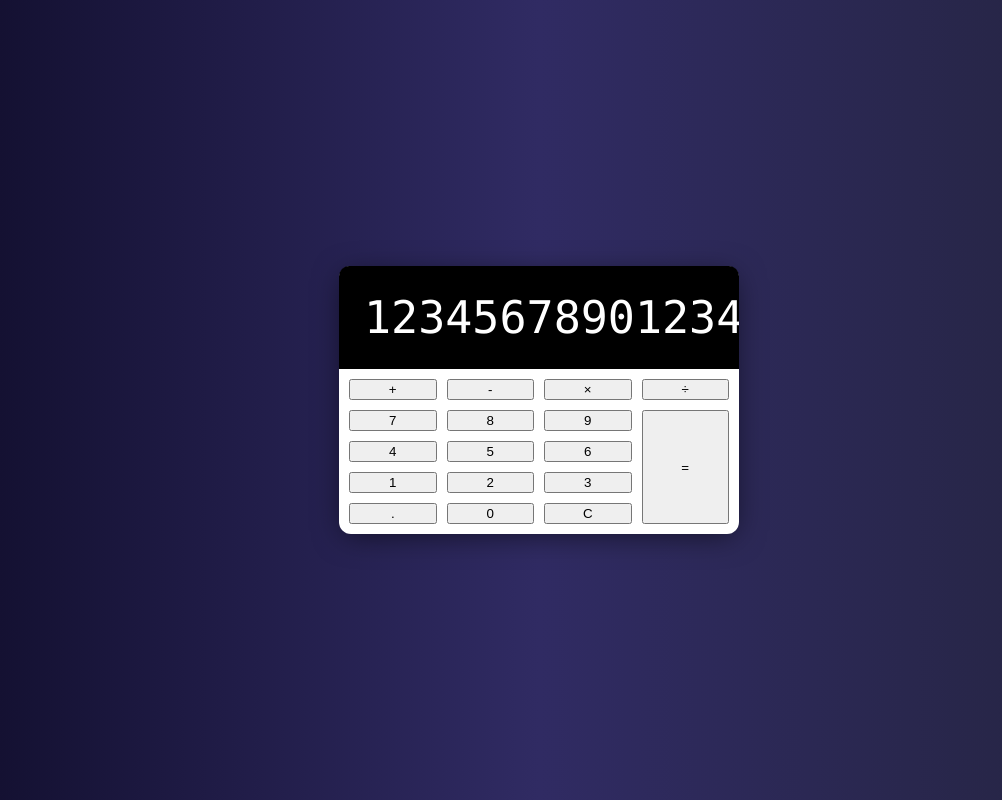
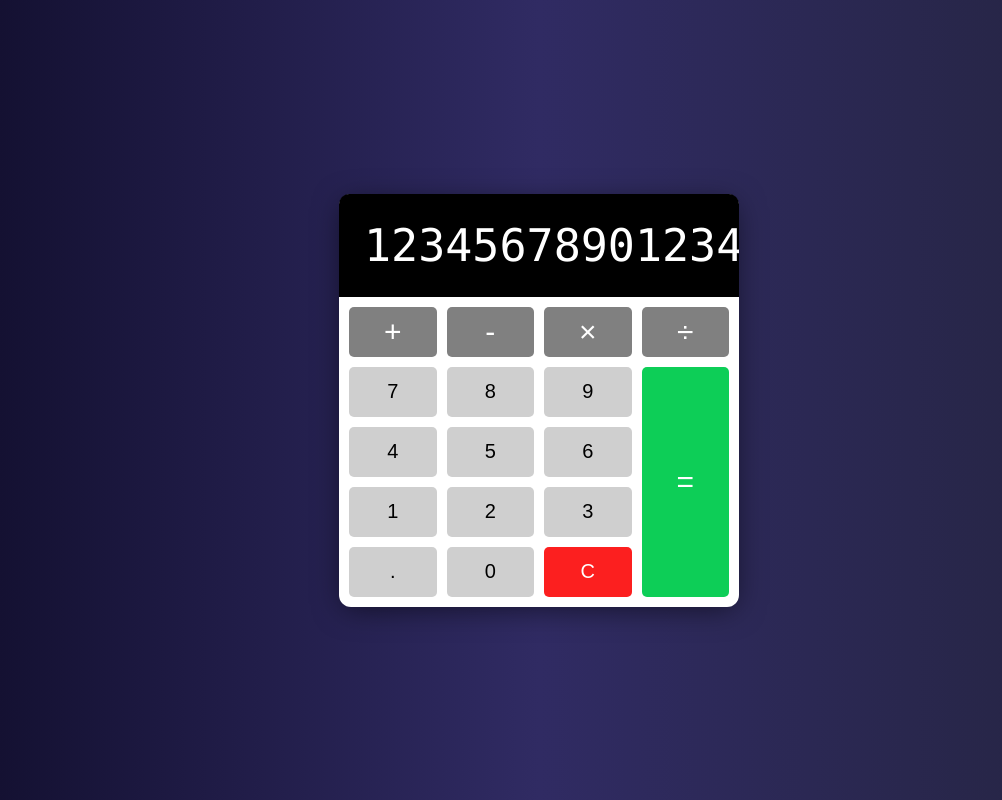
Before and after one commit to russellbot/calculator, a plain HTML site: page index.html in a window 1280 px wide. Shown: the whole page, without its empty margins (101-1103 px from the left). Drawn offline with Linux system fonts and the light colour scheme.

Commit message:
button css

```diff
--- a/style.css
+++ b/style.css
@@ -64,7 +64,52 @@ body {
   padding: 10px;
 }
 
+button {
+  min-height: 50px;
+  font-size: 20px;
+  font-weight: 100;
+  border: none;
+  border-radius: 5px;
+  cursor: pointer;
+  background: rgb(207, 207, 207);
+}
+
+button:hover {
+  filter: brightness(110%);
+}
+
+button:active {
+  transform: translateY(1px);
+}
+
+button:focus {
+  outline: none;
+}
+
+.operator {
+  background: grey;
+  color: white;
+  font-size: 30px;
+}
+
+.clear {
+  background: rgb(252, 31, 31);
+  color: white;
+}
+
+.clear:hover {
+  filter: brightness(90%);
+}
+
 .equal-sign {
   grid-column: -2;
   grid-row: 2 / span 4;
+  background: rgb(13,206,87);
 }
+
+/* Media Query: Large Smartphone (Vertical) */
+@media screen and (max-width: 600px) {
+  .calculator {
+    width: 95%;
+  }
+}
```
